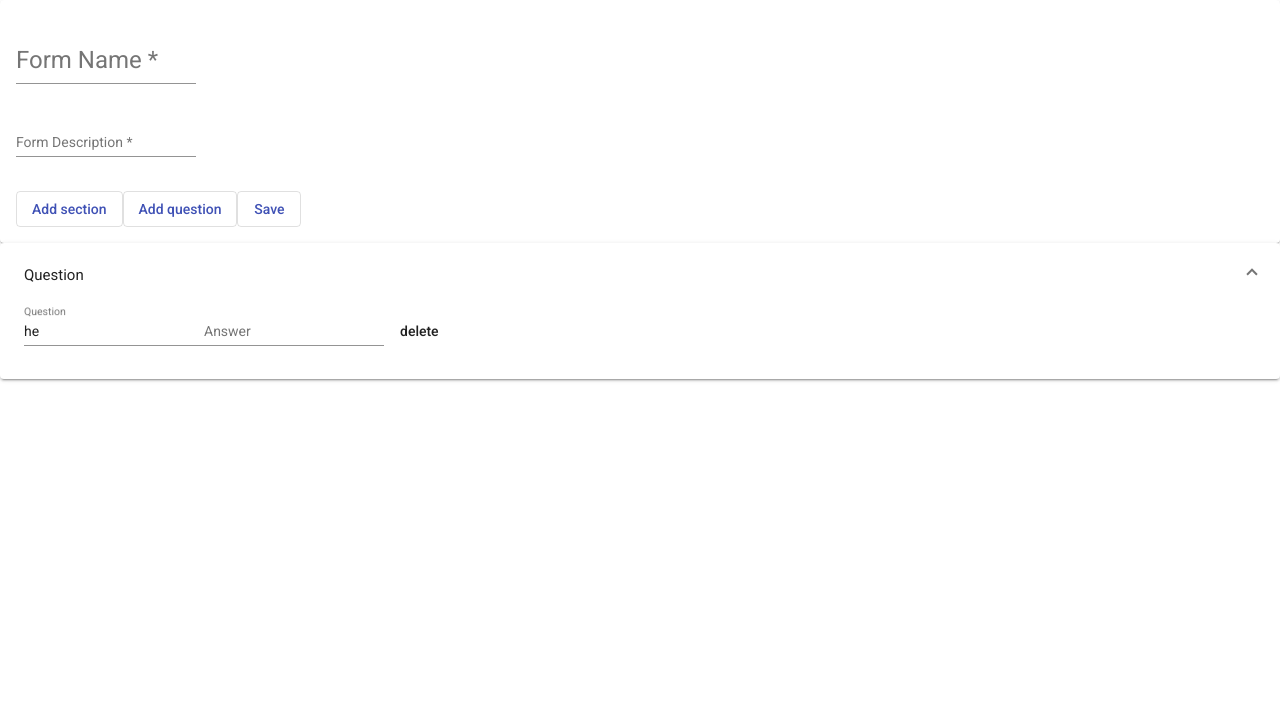
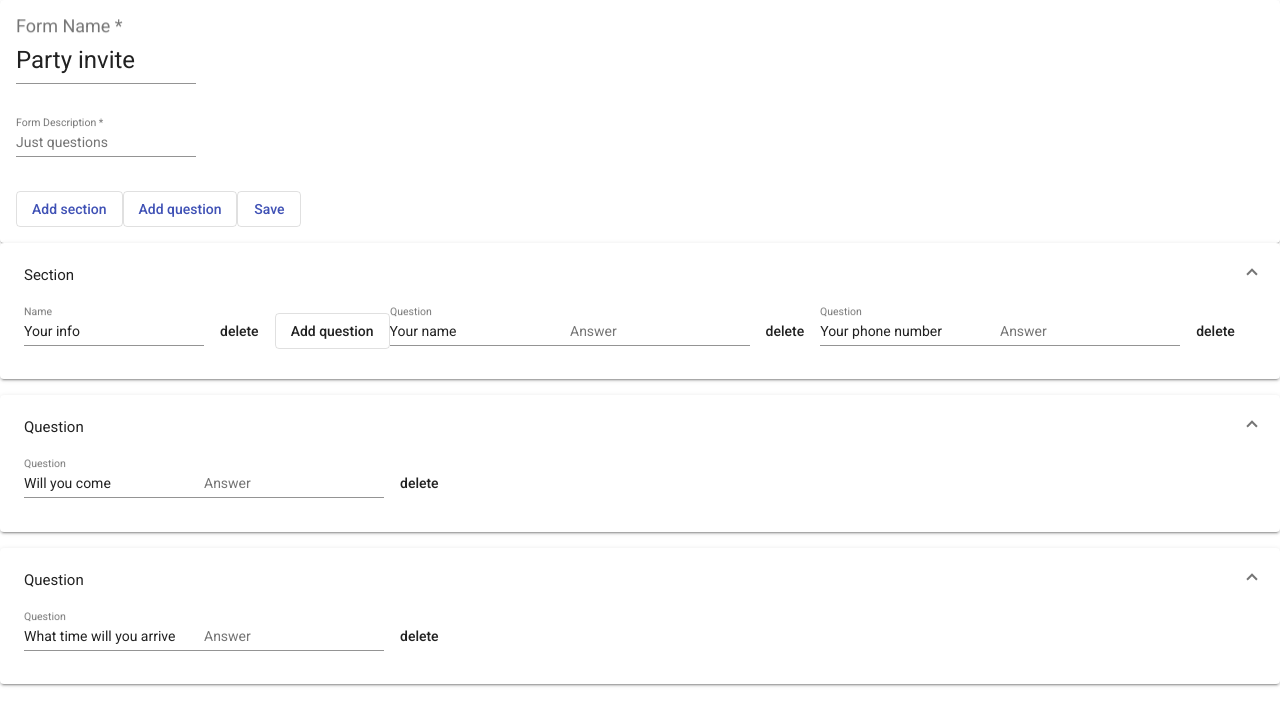
Before and after one commit to qbeeck/coursework-tmps, an Angular app: page / in a window 1280 px wide. Shown: the top 726 px of the page. Built offline with nearby package versions, Linux system fonts and the light colour scheme.

Commit message:
add component for just form

```diff
--- a/src/app/components/create-custom-form/create-custom-form.component.html
+++ b/src/app/components/create-custom-form/create-custom-form.component.html
@@ -1,41 +1 @@
-<form [formGroup]="customForm">
-  <mat-card>
-    <mat-card-title>
-      <mat-form-field>
-        <mat-label>Form Name</mat-label>
-        <input matInput formControlName="name" />
-      </mat-form-field>
-    </mat-card-title>
-
-    <mat-card-subtitle>
-      <mat-form-field>
-        <mat-label>Form Description</mat-label>
-        <input matInput formControlName="description" />
-      </mat-form-field>
-    </mat-card-subtitle>
-
-    <button mat-stroked-button color="primary" type="button" (click)="addSection()">Add section</button>
-    <button mat-stroked-button color="primary" type="button" (click)="addQuestion()">Add question</button>
-    <button mat-stroked-button color="primary" (click)="save()">Save</button>
-  </mat-card>
-
-  <mat-accordion multi>
-    <ng-container *ngFor="let firmControl of customForm.controls.customFormControls.controls; let i = index">
-      <app-section-control
-        *ngIf="firmControl.value.type === 'section'"
-        [sectionFormGroup]="$any(firmControl)"
-        (deleted)="deleteSection(i)"
-      ></app-section-control>
-
-      <mat-expansion-panel
-        *ngIf="firmControl.value.type === 'question'"
-        [formGroup]="firmControl"
-        expanded
-      >
-        <mat-expansion-panel-header>Question</mat-expansion-panel-header>
-
-        <app-question-control [questionFormGroup]="$any(firmControl)" (deleted)="deleteQuestion(i)"></app-question-control>
-      </mat-expansion-panel>
-    </ng-container>
-  </mat-accordion>
-</form>
+<app-form [form]="form" (submited)="save($event)"></app-form>
--- a/src/app/components/create-custom-form/create-custom-form.component.ts
+++ b/src/app/components/create-custom-form/create-custom-form.component.ts
@@ -1,6 +1,6 @@
 import { NgFor, NgIf } from '@angular/common';
 import { ChangeDetectionStrategy, Component } from '@angular/core';
-import { FormArray, FormBuilder, FormControl, FormGroup, ReactiveFormsModule, Validators } from '@angular/forms';
+import { FormArray, FormControl, FormGroup, ReactiveFormsModule, Validators } from '@angular/forms';
 import { MatButtonModule } from '@angular/material/button';
 import { MatCardModule } from '@angular/material/card';
 import { MatFormFieldModule } from '@angular/material/form-field';
@@ -9,6 +9,8 @@ import { MatExpansionModule } from '@angular/material/expansion';
 
 import { SectionControlComponent } from '../section-control/section-control.component';
 import { QuestionControlComponent } from '../question-control/question-control.component';
+import { FormComponent } from '@components/form';
+import { CustomForm, CustomFormBuilder, CustomFormTemplateBuilder } from '@models';
 
 export type SectionFormGroup = FormGroup<{
   name: FormControl<string | null>;
@@ -36,53 +38,26 @@ export type QuestionFormGroup = FormGroup<{
     SectionControlComponent,
     QuestionControlComponent,
     MatExpansionModule,
+    FormComponent,
   ],
   templateUrl: './create-custom-form.component.html',
   styleUrls: ['./create-custom-form.component.scss'],
   changeDetection: ChangeDetectionStrategy.OnPush
 })
 export class CreateCustomFormComponent {
-  customForm = this.formBuilder.group({
-    name: ['', Validators.required],
-    description: ['', Validators.required],
-    customFormControls: new FormArray<QuestionFormGroup | SectionFormGroup>([
-      this.formBuilder.group({ question: 'he', type: 'question', answer: '' }),
-    ]),
-  });
+  form = new CustomForm();
 
-  constructor(
-    private readonly formBuilder: FormBuilder,
-  ) { }
+  formb = new CustomFormBuilder();
+  template = new CustomFormTemplateBuilder();
 
-  addSection(): void {
-    const section = this.formBuilder.group({
-      name: '',
-      type: 'section',
-      sectionControls: new FormArray<QuestionFormGroup>([]),
-    });
+  constructor() {
+    this.template.setBuilder(this.formb);
+    this.template.buildPartyInviteForm();
 
-    this.customForm.controls.customFormControls.push(section);
+    this.form = this.formb.build();
   }
 
-  addQuestion(): void {
-    const question = this.formBuilder.group({
-      question: '',
-      type: 'question',
-      answer: [{value: '', disabled: false }]
-    });
-
-    this.customForm.controls.customFormControls.push(question);
-  }
-
-  deleteQuestion(i: number) {
-    this.customForm.controls.customFormControls.removeAt(i);
-  }
-
-  deleteSection(i: number) {
-    this.customForm.controls.customFormControls.removeAt(i);
-  }
-
-  save(): void {
-    console.log(this.customForm.value);
+  save(value: any): void {
+    console.log(value);
   }
 }
--- /dev/null
+++ b/src/app/components/form/form.component.html
@@ -0,0 +1,41 @@
+<form [formGroup]="customForm">
+  <mat-card>
+    <mat-card-title>
+      <mat-form-field>
+        <mat-label>Form Name</mat-label>
+        <input matInput formControlName="name" />
+      </mat-form-field>
+    </mat-card-title>
+
+    <mat-card-subtitle>
+      <mat-form-field>
+        <mat-label>Form Description</mat-label>
+        <input matInput formControlName="description" />
+      </mat-form-field>
+    </mat-card-subtitle>
+
+    <button mat-stroked-button color="primary" type="button" (click)="addSection()">Add section</button>
+    <button mat-stroked-button color="primary" type="button" (click)="addQuestion()">Add question</button>
+    <button *ngIf="!readonly" mat-stroked-button color="primary" (click)="onSave()">Save</button>
+  </mat-card>
+
+  <mat-accordion multi>
+    <ng-container *ngFor="let firmControl of customForm.controls.customFormControls.controls; let i = index">
+      <app-section-control
+        *ngIf="firmControl.value.type === 'section'"
+        [sectionFormGroup]="$any(firmControl)"
+        (deleted)="deleteSection(i)"
+      ></app-section-control>
+
+      <mat-expansion-panel
+        *ngIf="firmControl.value.type === 'question'"
+        [formGroup]="firmControl"
+        expanded
+      >
+        <mat-expansion-panel-header>Question</mat-expansion-panel-header>
+
+        <app-question-control [questionFormGroup]="$any(firmControl)" (deleted)="deleteQuestion(i)"></app-question-control>
+      </mat-expansion-panel>
+    </ng-container>
+  </mat-accordion>
+</form>
--- /dev/null
+++ b/src/app/components/form/form.component.ts
@@ -0,0 +1,115 @@
+import { NgFor, NgIf } from '@angular/common';
+import { ChangeDetectionStrategy, Component, EventEmitter, Input, Output } from '@angular/core';
+import { FormArray, FormBuilder, FormControl, FormGroup, ReactiveFormsModule, Validators } from '@angular/forms';
+import { MatButtonModule } from '@angular/material/button';
+import { MatCardModule } from '@angular/material/card';
+import { MatExpansionModule } from '@angular/material/expansion';
+import { MatFormFieldModule } from '@angular/material/form-field';
+import { MatInputModule } from '@angular/material/input';
+import { QuestionControlComponent } from '@components/question-control';
+import { SectionControlComponent } from '@components/section-control';
+import { CustomForm } from '@models';
+
+export type SectionFormGroup = FormGroup<{
+  name: FormControl<string | null>;
+  type: FormControl<string | null>;
+  sectionControls: FormArray<QuestionFormGroup>;
+}>
+
+export type QuestionFormGroup = FormGroup<{
+  question: FormControl<string | null>;
+  type: FormControl<string | null>;
+  answer: FormControl<string | null>;
+}>
+
+@Component({
+  selector: 'app-form',
+  standalone: true,
+  imports: [
+    NgFor,
+    NgIf,
+    ReactiveFormsModule,
+    MatCardModule,
+    MatFormFieldModule,
+    MatButtonModule,
+    MatExpansionModule,
+    MatInputModule,
+    SectionControlComponent,
+    QuestionControlComponent,
+  ],
+  templateUrl: './form.component.html',
+  styleUrls: ['./form.component.scss'],
+  changeDetection: ChangeDetectionStrategy.OnPush
+})
+export class FormComponent {
+  @Input() form!: CustomForm;
+  @Input() readonly = false;
+
+  @Output() submited = new EventEmitter<typeof this.customForm.value>();
+
+  customForm = this.formBuilder.group({
+    name: ['', Validators.required],
+    description: ['', Validators.required],
+    customFormControls: new FormArray<QuestionFormGroup | SectionFormGroup>([]),
+  });
+
+  constructor(
+    private readonly formBuilder: FormBuilder,
+  ) {}
+
+  ngOnInit(): void {
+    this.customForm.patchValue(this.form);
+
+    this.form.customFormControls.forEach(control => {
+      let group: any;
+
+      if (control.type === 'section') {
+        const sectionControls = (control as any).sectionControls.map((c: any) => this.formBuilder.group({ ...c }))
+
+        group = this.formBuilder.group({
+          ...control,
+          sectionControls: this.formBuilder.array(sectionControls)
+        });
+      } else {
+        group = this.formBuilder.group({ ...control });
+      }
+
+
+      this.customForm.controls.customFormControls.push(group);
+    });
+  }
+
+  onSave(): void {
+    if (this.customForm.invalid) return;
+
+    this.submited.emit(this.customForm.value);
+  }
+
+  addSection(): void {
+    const section = this.formBuilder.group({
+      name: '',
+      type: 'section',
+      sectionControls: new FormArray<QuestionFormGroup>([]),
+    });
+
+    this.customForm.controls.customFormControls.push(section);
+  }
+
+  addQuestion(): void {
+    const question = this.formBuilder.group({
+      question: '',
+      type: 'question',
+      answer: [{value: '', disabled: false }]
+    });
+
+    this.customForm.controls.customFormControls.push(question);
+  }
+
+  deleteQuestion(i: number) {
+    this.customForm.controls.customFormControls.removeAt(i);
+  }
+
+  deleteSection(i: number) {
+    this.customForm.controls.customFormControls.removeAt(i);
+  }
+}
--- /dev/null
+++ b/src/app/components/form/index.ts
@@ -0,0 +1 @@
+export * from './form.component';
--- a/src/app/entities/firm-control.ts
+++ b/src/app/entities/firm-control.ts
@@ -30,7 +30,7 @@ class QuestionCustomFormControl extends CustomFormControl {
   }
 }
 
-class CustomForm {
+export class CustomForm {
   name = '';
   description = '';
   customFormControls: CustomFormControl[] = [];
@@ -85,9 +85,21 @@ export class CustomFormBuilder {
 export class CustomFormTemplateBuilder {
   private builder!: CustomFormBuilder;
 
-
   setBuilder(builder: CustomFormBuilder): void {
     this.builder = builder;
+  }
+
+  buildEmptyForm(): void {
+    this.builder.setName('New Form');
+    this.builder.setDescription('New Description');
+
+    const questions = [
+      new QuestionCustomFormControl('Example', ''),
+    ];
+
+    questions.forEach(question => {
+      this.builder.addControl(question);
+    });
   }
 
   buildContactInformationForm(): void {
```
Also changed, not shown: src/app/components/form/form.component.scss (added).
